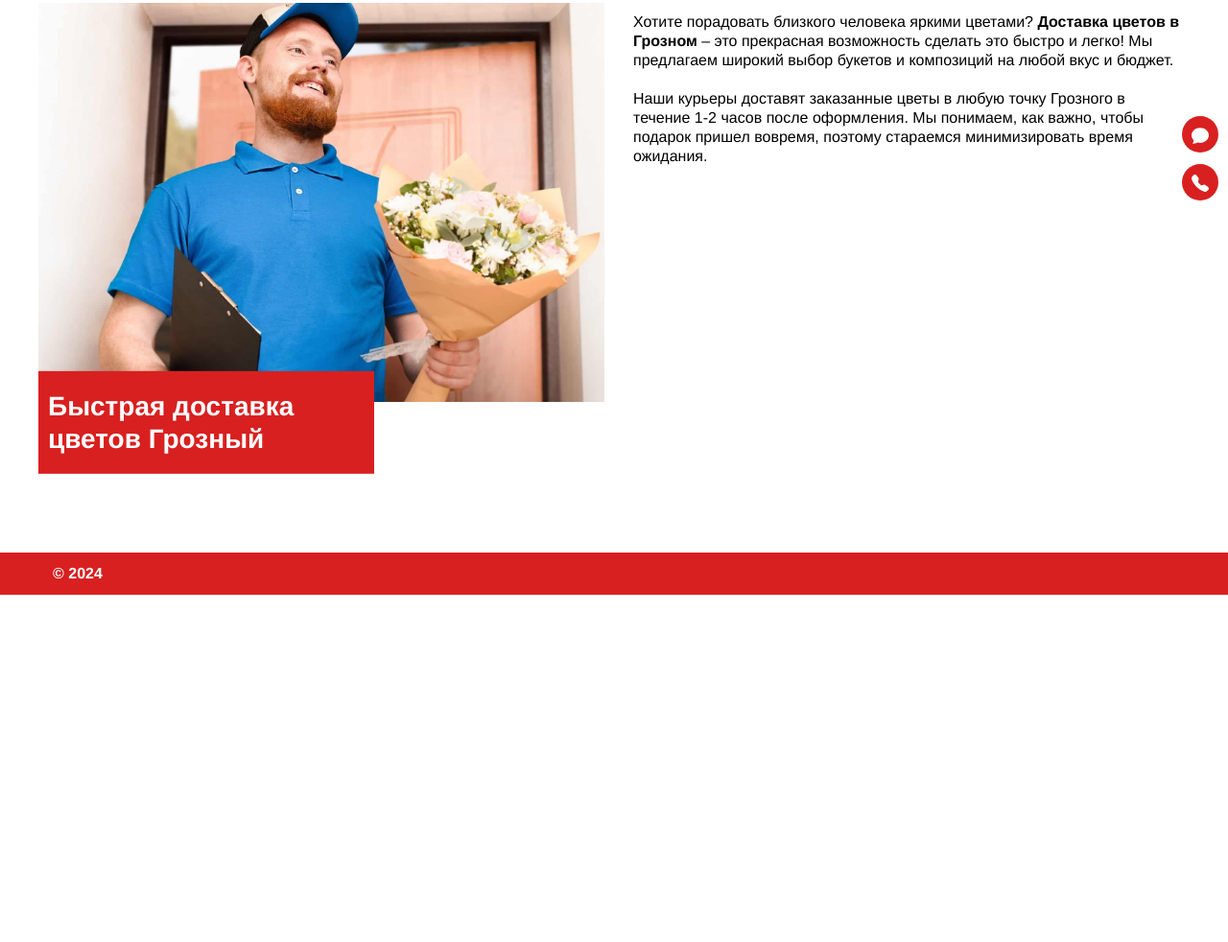
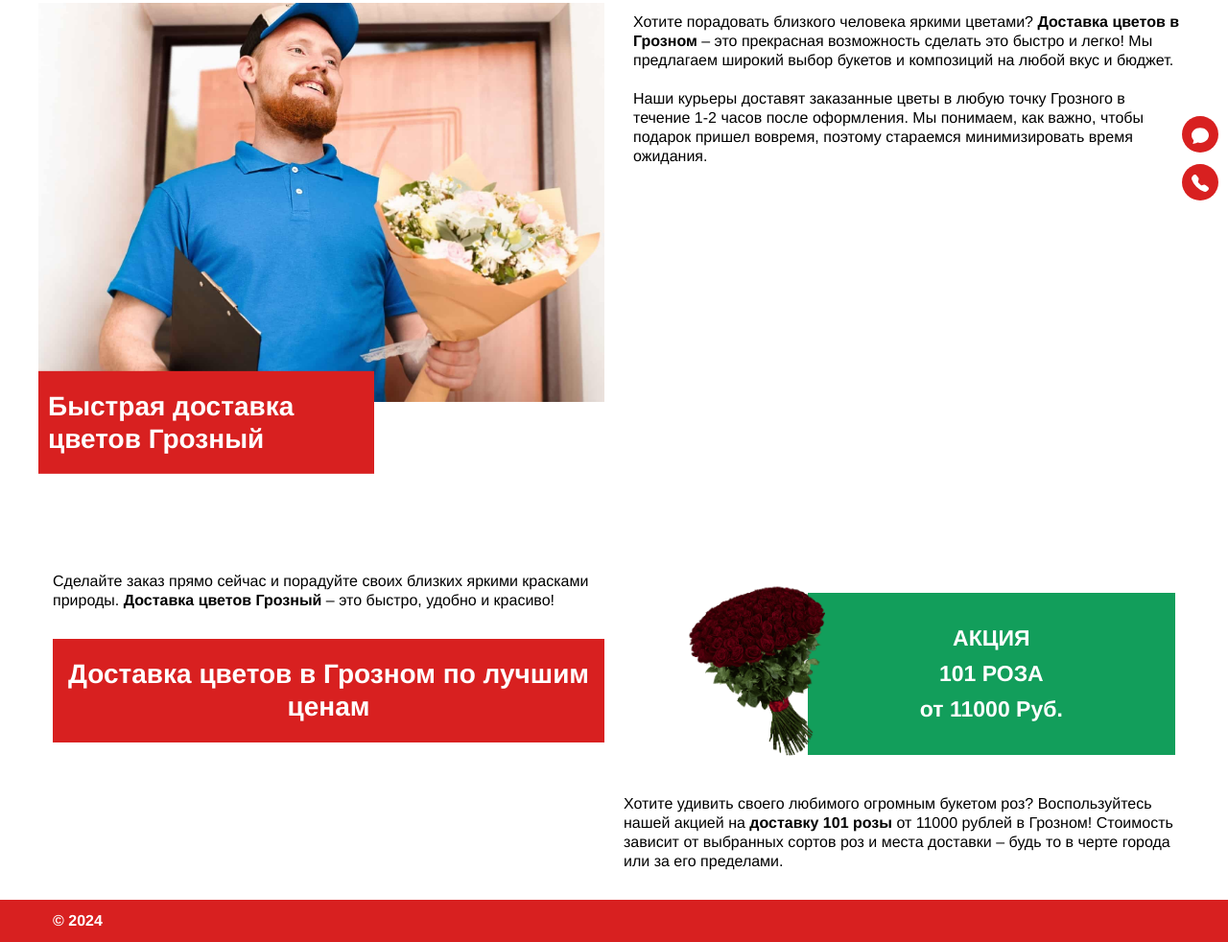
Before and after one commit to Igrok95Ronin/seo-ru-cveti-1, a website: page app/index.html in a window 1280 px wide. Shown: the part 571-1553 px from the top of the page at 96% size. Before the commit the page ends 1191 px from the top, so only its background shows below. Drawn offline with Linux system fonts and the light colour scheme; files that its build step writes are made by us from their sources.

Commit message:
add: section promotion

```diff
--- a/app/index.html
+++ b/app/index.html
@@ -74,6 +74,33 @@
                 </div>
             </div>
         </section>
+        <section class='promotion' data-datasection="uniqueSection-2">
+            <div class='container-fluid'>
+                <div class='row'>
+                    <div class='col-12 container'>
+                        <div class='promotion__box'>
+                            <div class="promotion__left">
+                                <p class="promotion__txt">Сделайте заказ прямо сейчас и порадуйте своих близких яркими красками природы. <strong>Доставка цветов Грозный</strong> – это быстро, удобно и красиво!</p>
+                                <h2 class="promotion__title">Доставка цветов в Грозном по лучшим ценам</h2>
+                            </div>
+                            <div class="promotion__right">
+                                <div class="promotion__img-wrapper">
+                                    <img class="promotion__img" src="./assets/img/buket1001.png" alt="Доставка цветов в Грозном по лучшим ценам">
+                                    <div class="promotion__inner">
+                                        <p class="promotion__promotion">АКЦИЯ</p>
+                                        <p class="promotion__roza">101 РОЗА</p>
+                                        <p class="promotion__price">от <span>11000 Руб.</span></p>
+                                    </div>
+                                </div>
+                                <p class="promotion__txt"> Хотите удивить своего любимого огромным букетом роз? Воспользуйтесь нашей акцией на <strong>доставку 101 розы</strong> от 11000 рублей в Грозном! Стоимость зависит от выбранных сортов роз и места доставки – будь то в черте города или за его пределами.</p>
+                            </div>
+                        </div>
+                    </div>
+                </div>
+            </div>
+        </section>
+
+
 
 
         <section class='' data-datasection="uniqueSection-1">
--- /dev/null
+++ b/src/assets/scss/3_promotion.scss
@@ -0,0 +1,60 @@
+.promotion {
+    margin-top: 50px;
+}
+.promotion__box {
+    display: grid;
+    grid-template-columns: repeat(2,1fr);
+    gap: 20px;
+}
+.promotion__left {
+    display: flex;
+    flex-direction: column;
+    gap: 30px;
+}
+.promotion__txt {
+    line-height: 20px;
+}
+.promotion__title {
+    color: #fff;
+    background-color: var(--mainColor);
+    padding: 20px 10px;
+    font-weight: 700;
+    font-size: clamp(22px, 4vw, 28px);
+    text-align: center;
+}
+.promotion__right {
+    display: flex;
+    flex-direction: column;
+    gap: 20px;
+}
+.promotion__img-wrapper {
+    max-width: 100%;
+    max-height: 100%;
+    display: grid;
+    grid-template-columns: 1fr 2fr;
+    align-items: center;
+}
+.promotion__img {
+    width: 100%;
+    height: 100%;
+    transform: translateX(30%);
+}
+.promotion__inner {
+    background-color: #129e5b;
+    padding: 10px;
+    color: #fff;
+    font-weight: 700;
+    display: flex;
+    flex-direction: column;
+    justify-content: center;
+    align-items: center;
+    gap: 10px;
+    font-size: 23px;
+    height: 80%;
+}
+.promotion__promotion {
+}
+.promotion__roza {
+}
+.promotion__price {
+}
```
Also changed, not shown: src/index.html (+27 -0 lines), app/assets/css/style.min.css, app/assets/img/buket1001.png (added), src/assets/img/buket1001.png (added).
